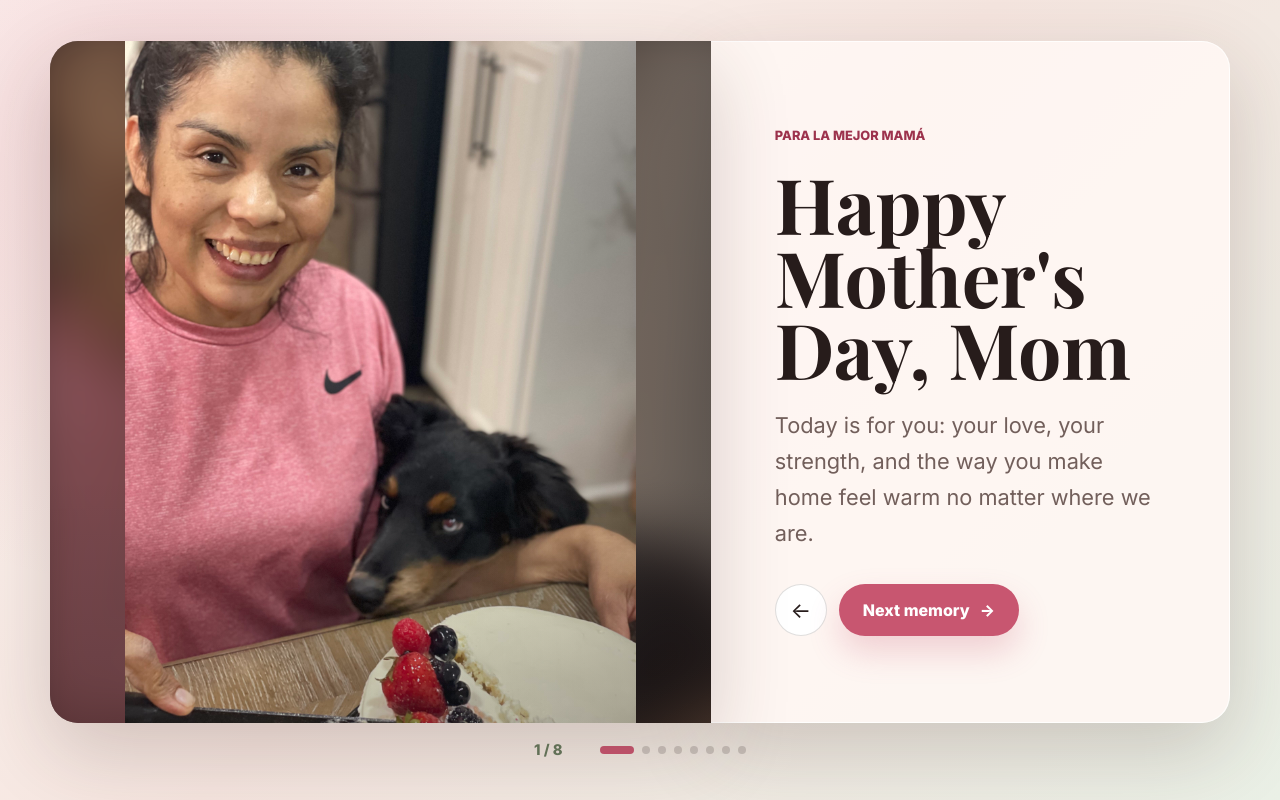
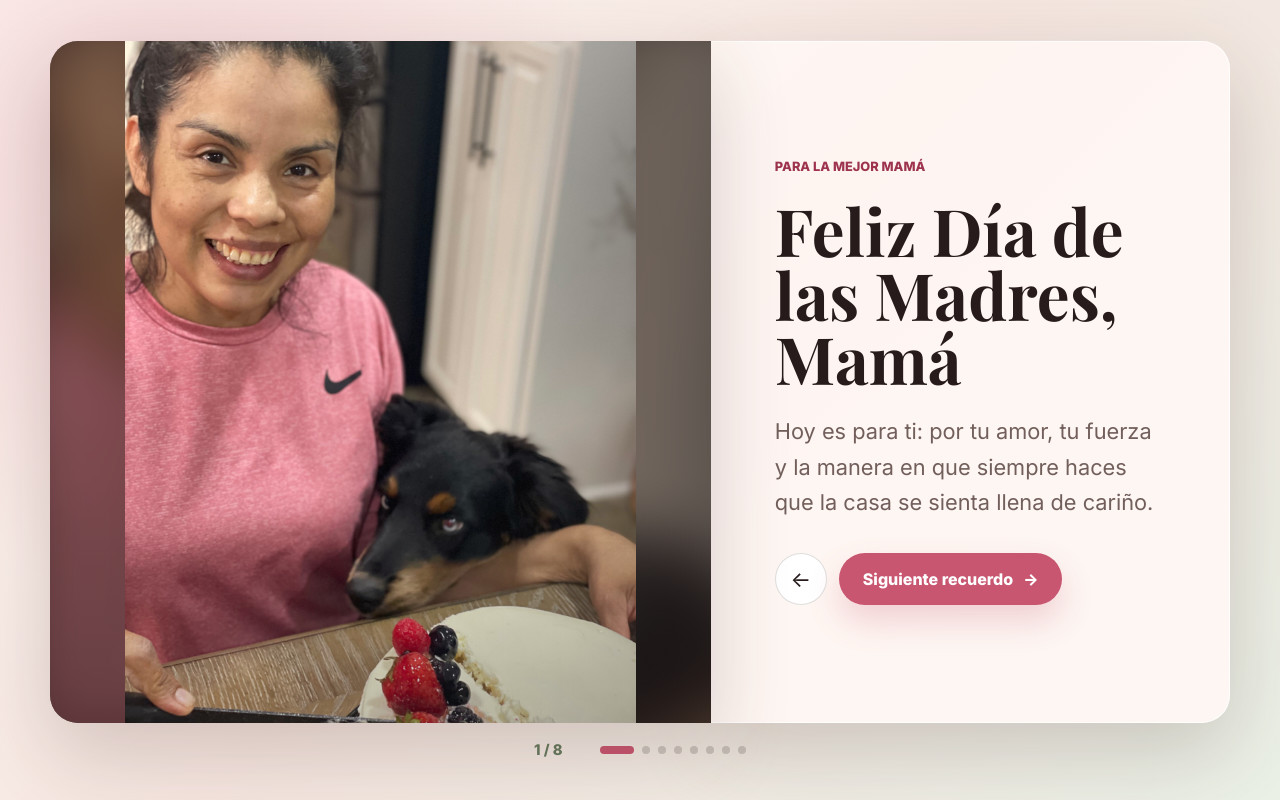
Before and after one commit to jonaDaniM/mothers-day, a plain HTML site: page index.html in a window 1280 px wide. Drawn offline with nearby package versions, Linux system fonts and the light colour scheme.

Commit message:
Translate slideshow to Spanish

```diff
--- a/index.html
+++ b/index.html
@@ -1,12 +1,12 @@
 <!doctype html>
-<html lang="en">
+<html lang="es">
   <head>
     <meta charset="utf-8" />
     <meta name="viewport" content="width=device-width, initial-scale=1" />
-    <title>Happy Mother's Day</title>
+    <title>Feliz Día de las Madres</title>
     <meta
       name="description"
-      content="A Mother's Day slideshow full of love, gratitude, and family memories."
+      content="Un slideshow del Día de las Madres lleno de amor, gratitud y recuerdos familiares."
     />
     <link rel="preconnect" href="https://fonts.googleapis.com" />
     <link rel="preconnect" href="https://fonts.gstatic.com" crossorigin />
@@ -18,34 +18,34 @@
   </head>
   <body>
     <main class="app" aria-live="polite">
-      <section class="stage" aria-label="Mother's Day photo slideshow">
+      <section class="stage" aria-label="Slideshow del Día de las Madres">
         <div class="photo-shell">
           <img id="slideBackdrop" class="photo-backdrop" src="IMG_9198.jpg" alt="" aria-hidden="true" />
-          <img id="slidePhoto" class="photo-main" src="IMG_9198.jpg" alt="Family memory" />
+          <img id="slidePhoto" class="photo-main" src="IMG_9198.jpg" alt="Recuerdo familiar" />
           <div class="soft-glow" aria-hidden="true"></div>
         </div>
 
         <article class="message-panel">
           <p class="kicker" id="kicker">Para la mejor mamá</p>
-          <h1 id="slideTitle">Happy Mother's Day, Mom</h1>
+          <h1 id="slideTitle">Feliz Día de las Madres, Mamá</h1>
           <p id="slideMessage">
-            Today is for you: your love, your strength, and the way you make
-            home feel warm no matter where we are.
+            Hoy es para ti: por tu amor, tu fuerza y la manera en que siempre
+            haces que la casa se sienta llena de cariño.
           </p>
 
-          <div class="controls" aria-label="Slideshow controls">
-            <button class="icon-button" id="prevButton" type="button" aria-label="Previous slide">
+          <div class="controls" aria-label="Controles del slideshow">
+            <button class="icon-button" id="prevButton" type="button" aria-label="Slide anterior">
               <span aria-hidden="true">←</span>
             </button>
             <button class="next-button" id="nextButton" type="button">
-              <span>Next memory</span>
+              <span>Siguiente recuerdo</span>
               <span aria-hidden="true">→</span>
             </button>
           </div>
         </article>
       </section>
 
-      <section class="slide-footer" aria-label="Slideshow progress">
+      <section class="slide-footer" aria-label="Progreso del slideshow">
         <p id="counter">1 / 8</p>
         <div class="dots" id="dots"></div>
       </section>
--- a/script.js
+++ b/script.js
@@ -2,58 +2,58 @@ const slides = [
   {
     image: "IMG_9198.jpg",
     kicker: "Para la mejor mamá",
-    title: "Happy Mother's Day, Mom",
+    title: "Feliz Día de las Madres, Mamá",
     message:
-      "Today is for you: your love, your strength, and the way you make home feel warm no matter where we are.",
+      "Hoy es para ti: por tu amor, tu fuerza y la manera en que siempre haces que la casa se sienta llena de cariño.",
   },
   {
     image: "IMG_3851.jpg",
     kicker: "Gracias por todo",
-    title: "Thank You for Supporting Us",
+    title: "Gracias por apoyarnos siempre",
     message:
-      "Thank you for being supportive through every season, every dream, and every hard day. Your belief in us has carried us more than you know.",
+      "Gracias por apoyarnos en cada etapa, en cada sueño y en cada día difícil. Tu confianza en nosotros nos ha dado más fuerza de la que imaginas.",
   },
   {
     image: "IMG_8433.jpg",
     kicker: "Con mucho amor",
-    title: "You Love So Deeply",
+    title: "Tu amor nos cuida",
     message:
-      "Thank you for always showing my brothers and me so much love. You make each of us feel seen, protected, and endlessly cared for.",
+      "Gracias por siempre demostrarnos tanto amor a mis hermanos y a mí. Nos haces sentir vistos, protegidos y cuidados de una forma que nunca olvidamos.",
   },
   {
     image: "IMG_4982.jpg",
     kicker: "Nuestro corazón",
-    title: "You Are Our Home",
+    title: "Tú eres nuestro hogar",
     message:
-      "No matter how much life changes, your voice, your hugs, and your heart have always been the place we can come back to.",
+      "No importa cuánto cambie la vida, tu voz, tus abrazos y tu corazón siempre han sido el lugar al que podemos regresar.",
   },
   {
     image: "IMG_3959.jpg",
     kicker: "Fuerte y dulce",
-    title: "Your Strength Inspires Us",
+    title: "Tu fuerza nos inspira",
     message:
-      "You have shown us what it means to keep going with grace. Your courage, patience, and faith have shaped who we are becoming.",
+      "Nos has enseñado lo que significa seguir adelante con gracia. Tu valor, tu paciencia y tu fe han formado la persona que cada uno de nosotros está llegando a ser.",
   },
   {
     image: "IMG_4670.jpg",
     kicker: "La reina de la familia",
-    title: "You Make Life Beautiful",
+    title: "Haces la vida más bonita",
     message:
-      "Thank you for the little things that are never really little: the meals, the laughs, the advice, the prayers, and the love tucked into everything.",
+      "Gracias por esas cosas que parecen pequeñas, pero significan todo: las comidas, las risas, los consejos, las oraciones y el amor que pones en todo.",
   },
   {
     image: "IMG_7948.jpg",
     kicker: "Siempre con nosotros",
-    title: "We Carry Your Love",
+    title: "Llevamos tu amor con nosotros",
     message:
-      "Everywhere we go, we carry what you taught us: to care for family, to work hard, to stay humble, and to love with our whole hearts.",
+      "A donde vayamos, llevamos lo que nos enseñaste: cuidar a la familia, trabajar duro, mantenernos humildes y amar con todo el corazón.",
   },
   {
     image: "IMG_8924.jpg",
     kicker: "Feliz Día de las Madres",
-    title: "We Love You So Much",
+    title: "Te queremos muchísimo",
     message:
-      "Mom, we hope today reminds you how treasured you are. Thank you for being our guide, our comfort, and the heart of our family. Mis hermanos y yo tenemos una cena especial planeada para ti.",
+      "Mamá, esperamos que hoy recuerdes lo importante y amada que eres. Gracias por ser nuestra guía, nuestro consuelo y el corazón de nuestra familia. Mis hermanos y yo tenemos una cena especial planeada para ti.",
   },
 ];
 
@@ -77,7 +77,7 @@ function renderDots() {
     const dot = document.createElement("button");
     dot.className = "dot";
     dot.type = "button";
-    dot.setAttribute("aria-label", `Go to slide ${index + 1}`);
+    dot.setAttribute("aria-label", `Ir al slide ${index + 1}`);
     dot.addEventListener("click", () => showSlide(index));
     dots.appendChild(dot);
   });
--- a/styles.css
+++ b/styles.css
@@ -124,10 +124,11 @@ button {
 
 h1 {
   font-family: "Playfair Display", Georgia, serif;
-  font-size: clamp(2.6rem, 6vw, 5.8rem);
-  line-height: 0.94;
+  font-size: clamp(2.45rem, 5.1vw, 4.95rem);
+  line-height: 0.98;
   margin: 0;
-  max-width: 8ch;
+  max-width: 10.5ch;
+  overflow-wrap: anywhere;
 }
 
 #slideMessage {
@@ -250,8 +251,8 @@ h1 {
   }
 
   h1 {
-    font-size: clamp(2.25rem, 13vw, 4rem);
-    max-width: 9ch;
+    font-size: clamp(2.1rem, 11vw, 3.7rem);
+    max-width: 10ch;
   }
 
   .controls {
```
